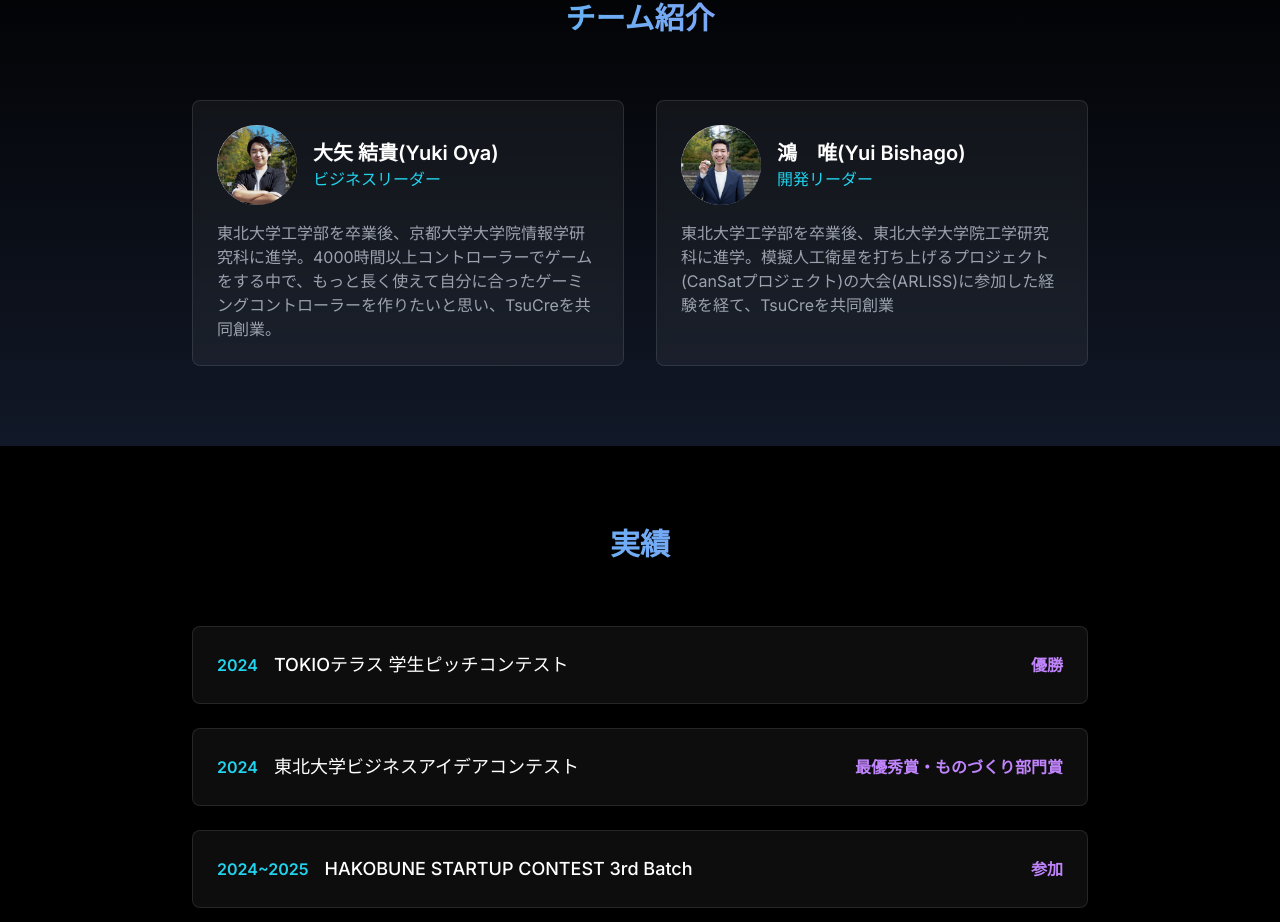
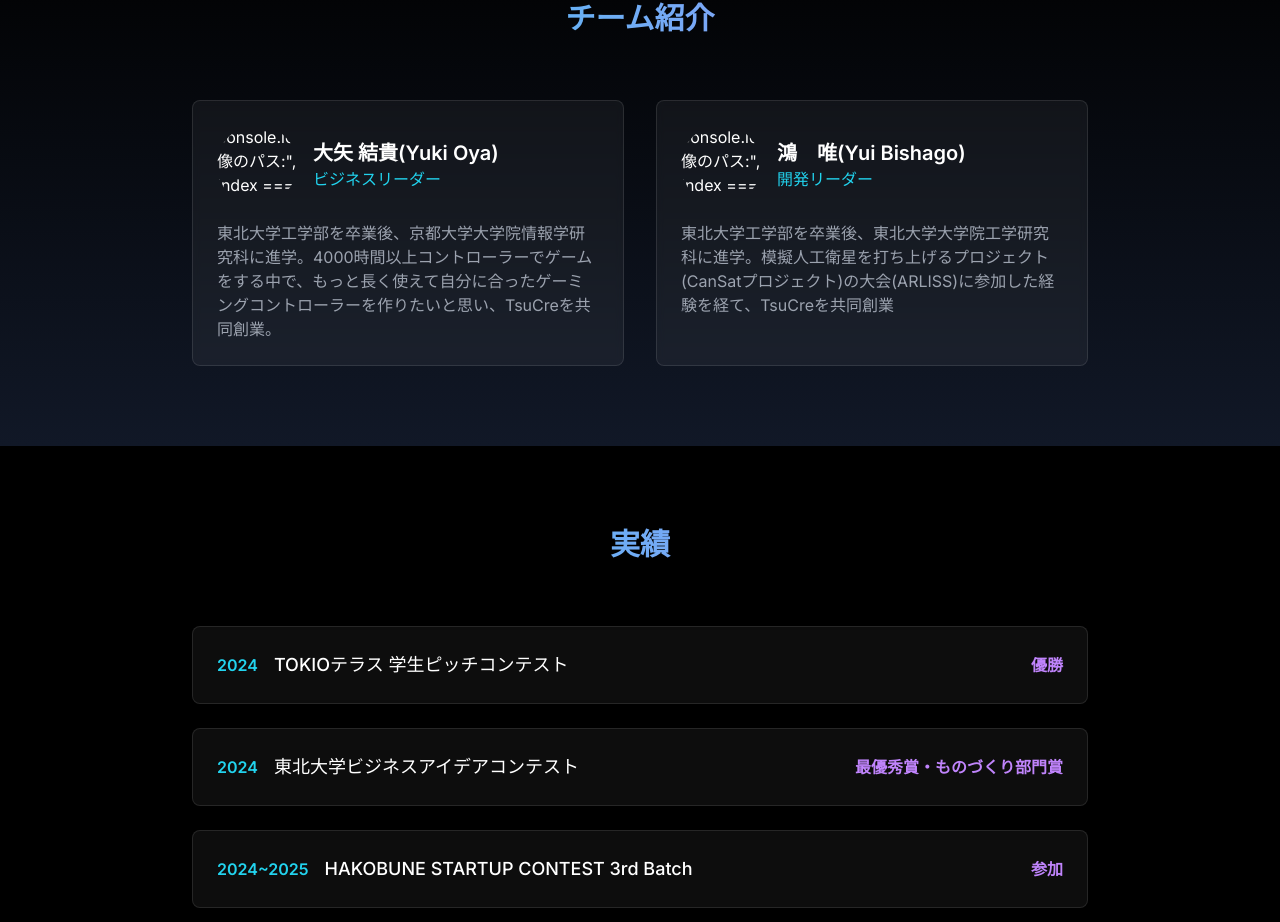
Before and after one commit to Arrowsengoku/TsuCre_site, a Next.js app: page /about in a window 1280 px wide. Shown: the part 1799-2721 px from the top of the page. Built offline with nearby package versions, Linux system fonts and the light colour scheme.

Commit message:
Update page.tsx

```diff
--- a/app/about/page.tsx
+++ b/app/about/page.tsx
@@ -102,6 +102,7 @@ export default function About() {
               >
                 <div className="flex items-center gap-4 mb-4">
                   <div className="w-20 h-20 rounded-full overflow-hidden">
+                    console.log("画像のパス:", index === 0 ? "/oya.jpg" : "/yui.jpg");
                     <Image
                       src={index === 0 ? "/oya.jpg" : "/yui.jpg"}
                       alt={member.name}
```
